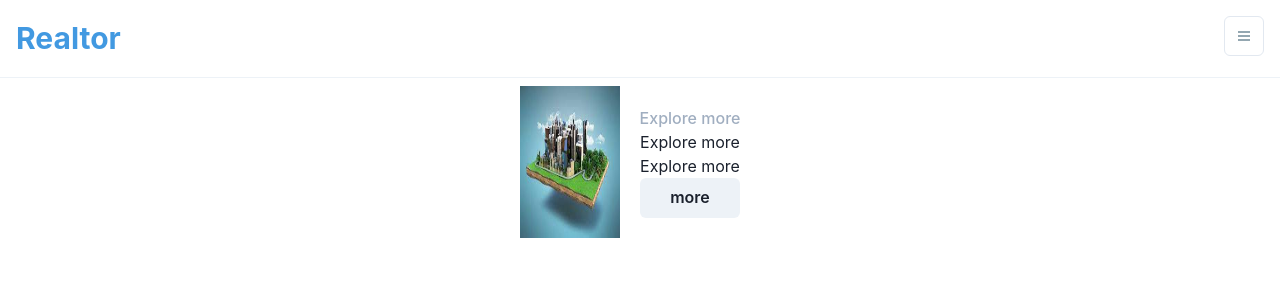
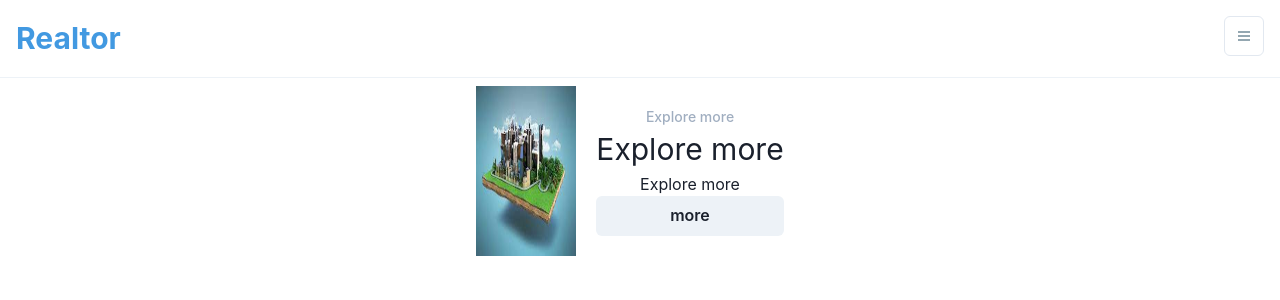
Before and after one commit to laherasif/RealEstate-App-Next-js, a Next.js app: page / in a window 1280 px wide. Shown: the top 300 px of the page. Built offline with nearby package versions, Linux system fonts and the light colour scheme.

Commit message:
apply text css

```diff
--- a/pages/index.js
+++ b/pages/index.js
@@ -9,8 +9,8 @@ const MianContent = () => {
     <Flex flexWrap="wrap" justifyContent="center" textAlign="center" p="2">
       <Image src={Slider1} width={100} height={50} alt="main_image" />
       <Flex flexDirection="column" p="5">
-        <Text color="gray.400" fontWeight="500">Explore more </Text>
-        <Text>Explore more </Text>
+        <Text color="gray.400" fontWeight="medium" fontSize="sm">Explore more </Text>
+        <Text fontSize="3xl" >Explore more </Text>
         <Text>Explore more </Text>
         <Button>more</Button>
       </Flex>
```
